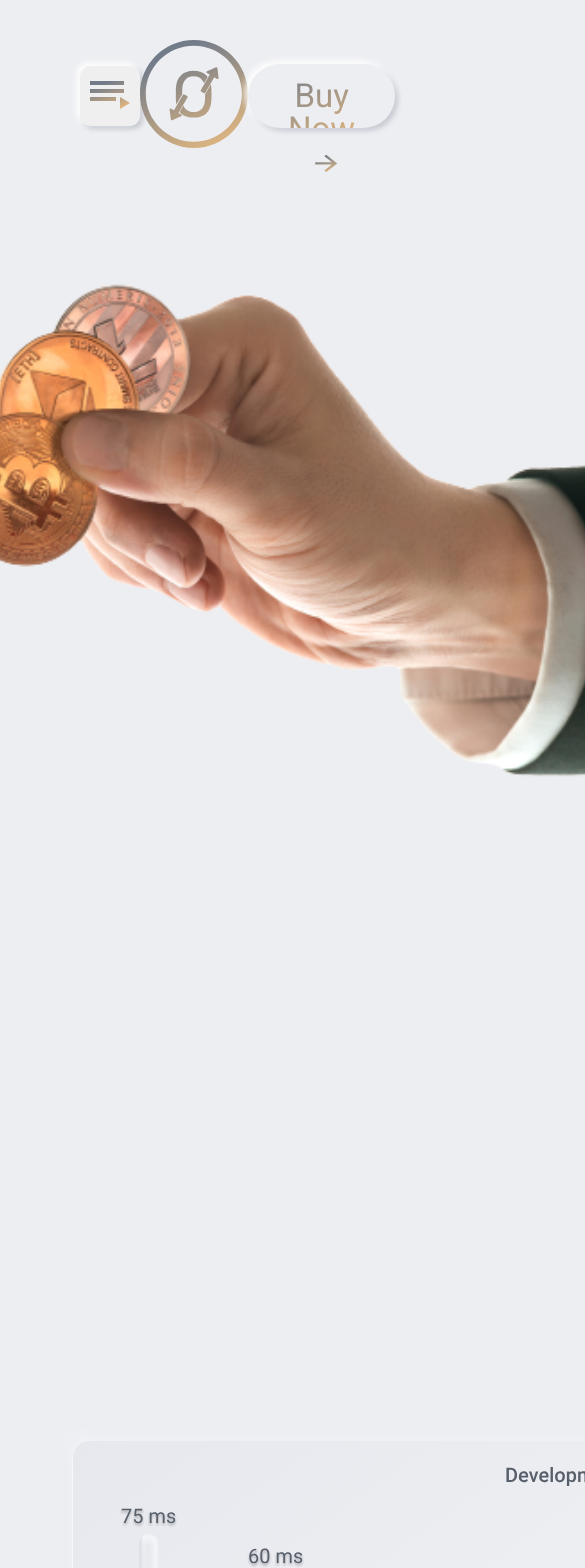
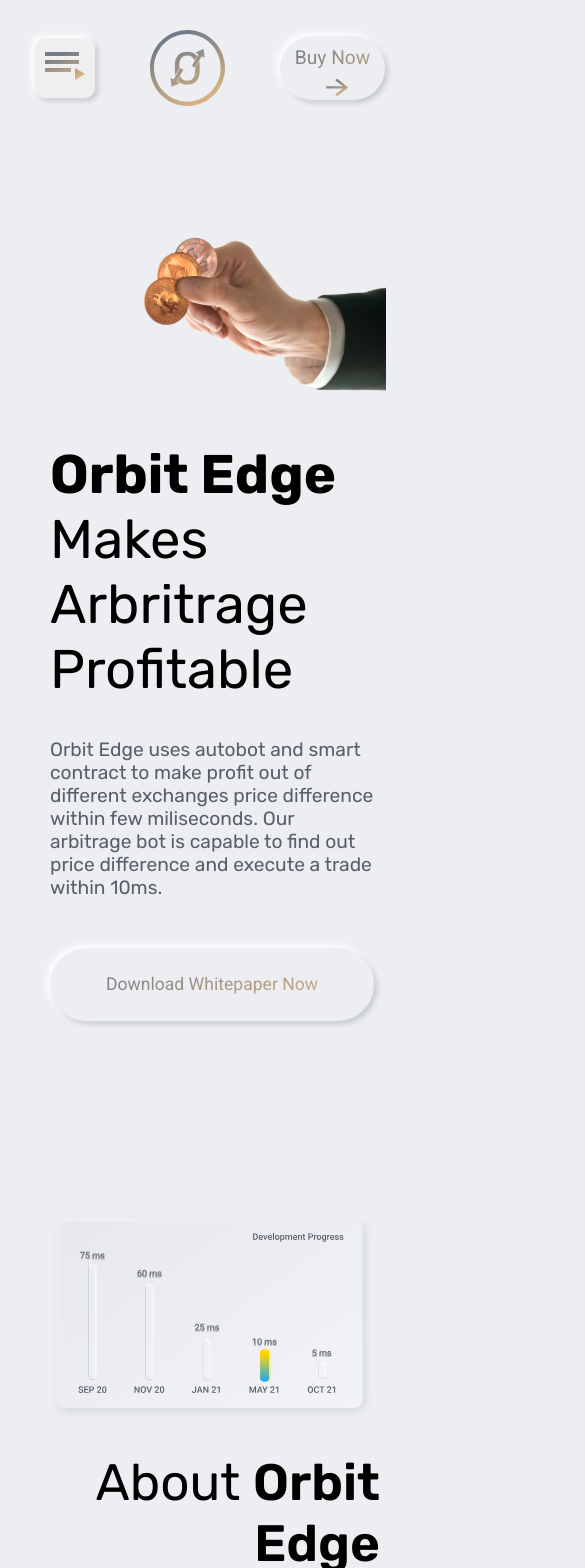
Before and after one commit to p14041999/orbitrage, a React (Create React App) app: page / in a window 390 px wide. Shown: the top 1568 px of the page, 585 px wide, since content can reach past the window. Built offline with nearby package versions, Linux system fonts and the light colour scheme.

Commit message:
add responsive

```diff
--- a/src/App.js
+++ b/src/App.js
@@ -1,5 +1,6 @@
 import Header from "./components/Header";
 import Main from "./components/Main";
+import "./styles/mobile.scss";
 
 function App() {
   return (
--- /dev/null
+++ b/src/styles/mobile.scss
@@ -0,0 +1,118 @@
+@media only screen and (max-width: 900px) {
+  // #root {
+  //   background-color: blue;
+  //   // border: 20px soild red !important;
+  // }
+  .App {
+    padding: 20px 0px 0px 30px;
+    // width: 141% !important;
+  }
+  .btn {
+    padding: 5px;
+    font-size: 1.2rem;
+  }
+
+  .header {
+    margin: 10px 5px;
+    padding: 0px 0px;
+    div {
+      // margin: 0px 20px;
+      display: flex;
+      justify-content: center;
+      align-items: center;
+      img {
+        width: 70%;
+      }
+    }
+    .bttn {
+      width: 30%;
+    }
+  }
+
+  .sub1 {
+    // position: relative;
+    flex-direction: column-reverse;
+    padding: 80px 0px !important;
+    .sub1-child1 {
+      width: 100% !important;
+      max-width: 100% !important;
+      .sub1-btn {
+        // padding: 20px 0px;
+        padding-top: 20px;
+        padding-bottom: 20px;
+        width: 90%;
+        font-size: 1.1rem;
+      }
+    }
+    .sub1-child2 {
+      position: relative;
+      top: 20%;
+      right: -29%;
+
+      // right: 0;
+      img {
+        width: 70%;
+      }
+    }
+  }
+
+  .sub2 {
+    flex-direction: column;
+    padding: 80px 0px;
+    .sub2-child1 {
+      display: flex;
+      align-items: center;
+      justify-content: center;
+      img {
+        width: 90%;
+      }
+    }
+    .sub2-child2 {
+      padding: 0 10px;
+    }
+  }
+  .Sub3 {
+    padding: 80px 0px;
+    margin: 0px;
+    .Sub3-head {
+      margin: 0px;
+    }
+    .cardCont {
+      // justify-content: center;
+      padding: 0;
+      align-items: center;
+      .card {
+        width: 87%;
+        margin: 20px 0px;
+        .textCont {
+          padding: 10px 0px;
+          h1 {
+            font-size: 1.8rem;
+          }
+          p {
+            font-size: 0.9rem;
+          }
+        }
+      }
+      .c1 {
+        position: initial;
+      }
+      .c2 {
+        position: initial;
+      }
+      .c3 {
+        position: initial;
+      }
+      .c4 {
+        position: initial;
+      }
+    }
+  }
+  .Sub4 {
+    padding: 80px 0px;
+  }
+  .teamCont {
+    flex-direction: column;
+    align-items: center;
+  }
+}
```
